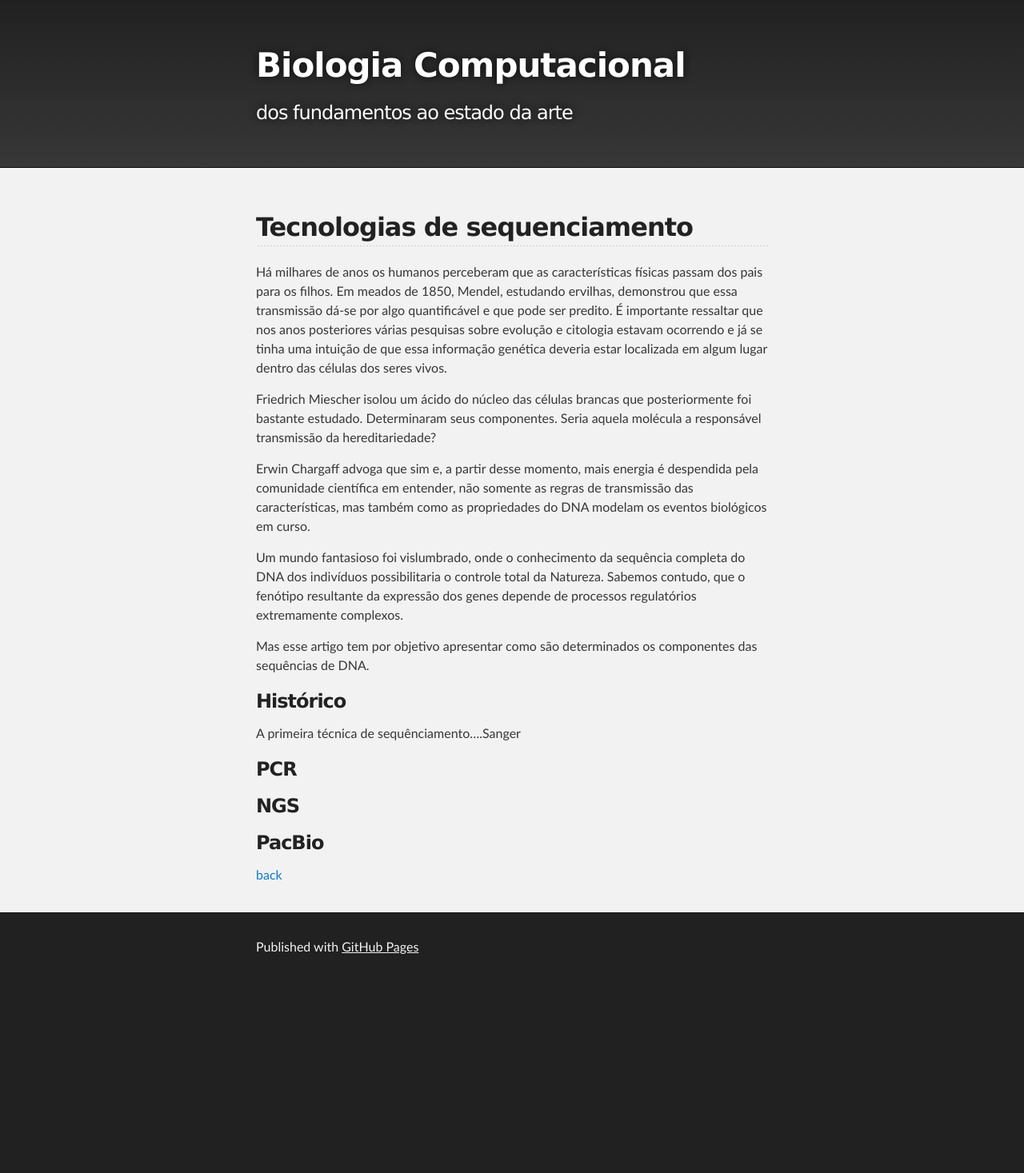
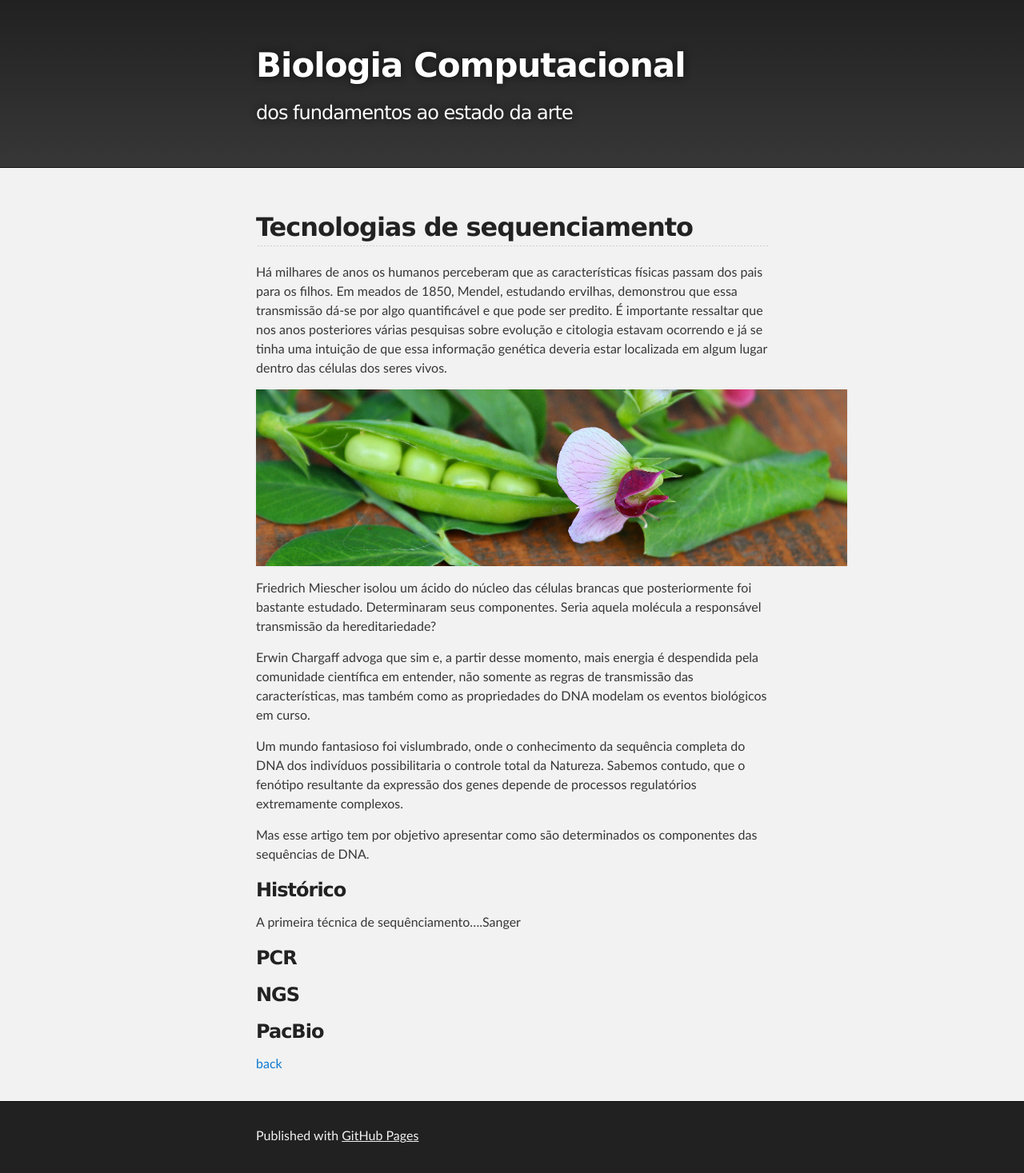
Before and after one commit to Jromelus96/esthercamilo.github.io, a Jekyll site: the page built from sequenciamento.md, in a window 1280 px wide. Shown: the whole page at 80% size. Built offline with Jekyll 4.4.1, drawn with Linux system fonts in a browser that asks for light colours; before the commit the page ends 1231 px from its top, so only the background shows below that.

Commit message:
image seq

```diff
--- a/sequenciamento.md
+++ b/sequenciamento.md
@@ -6,6 +6,8 @@ layout: default
 
 
 Há milhares de anos os humanos perceberam que as características físicas passam dos pais para os filhos. Em meados de 1850, Mendel, estudando ervilhas, demonstrou que essa transmissão dá-se por algo quantificável e que pode ser predito. É importante ressaltar que nos anos posteriores várias pesquisas sobre evolução e citologia estavam ocorrendo e já se tinha uma intuição de que essa informação genética deveria estar localizada em algum lugar dentro das células dos seres vivos.
+
+![](/assets/images/peaplant.jpg)
 
 Friedrich Miescher isolou um ácido do núcleo das células brancas que posteriormente foi bastante estudado. Determinaram seus componentes. Seria aquela molécula a responsável transmissão da hereditariedade?
 
```
Also changed, not shown: assets/images/peaplant.jpg (added).
